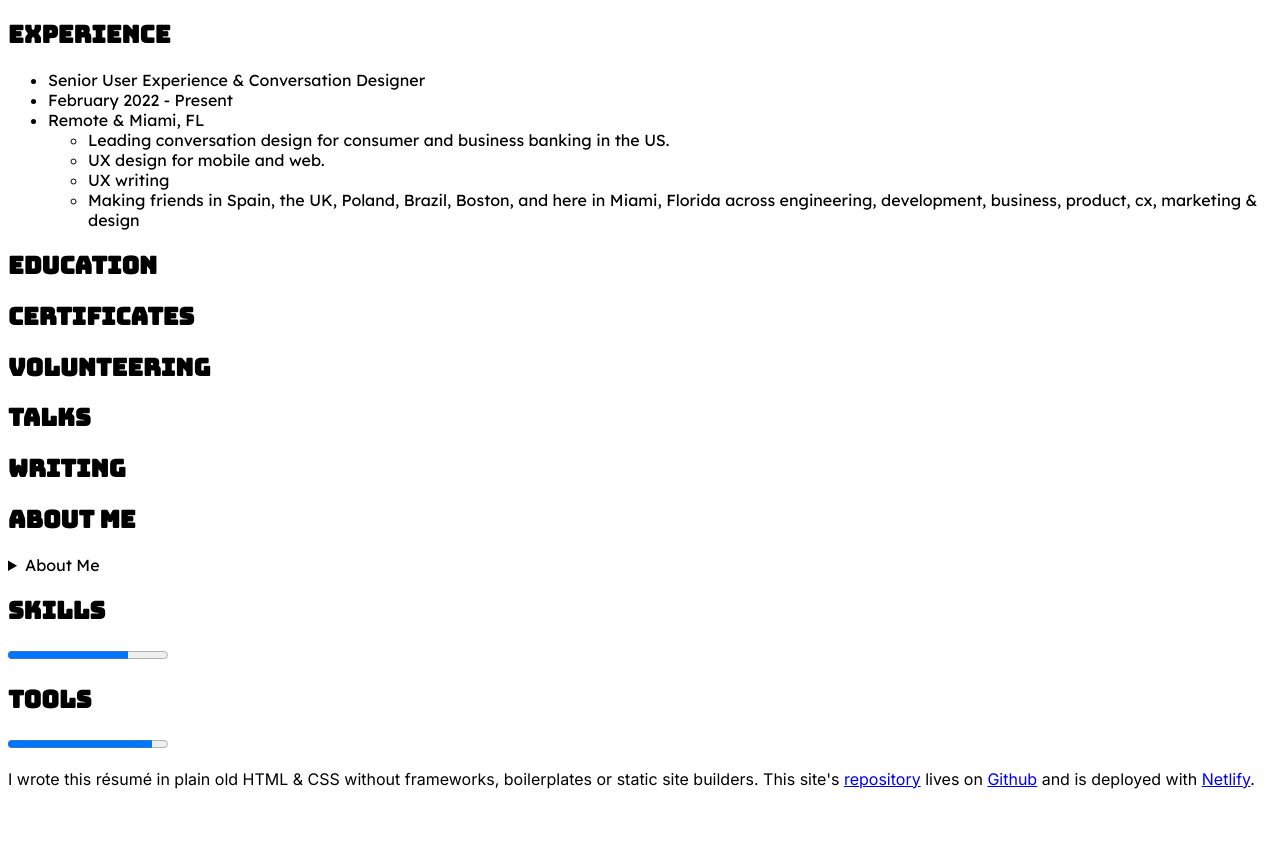
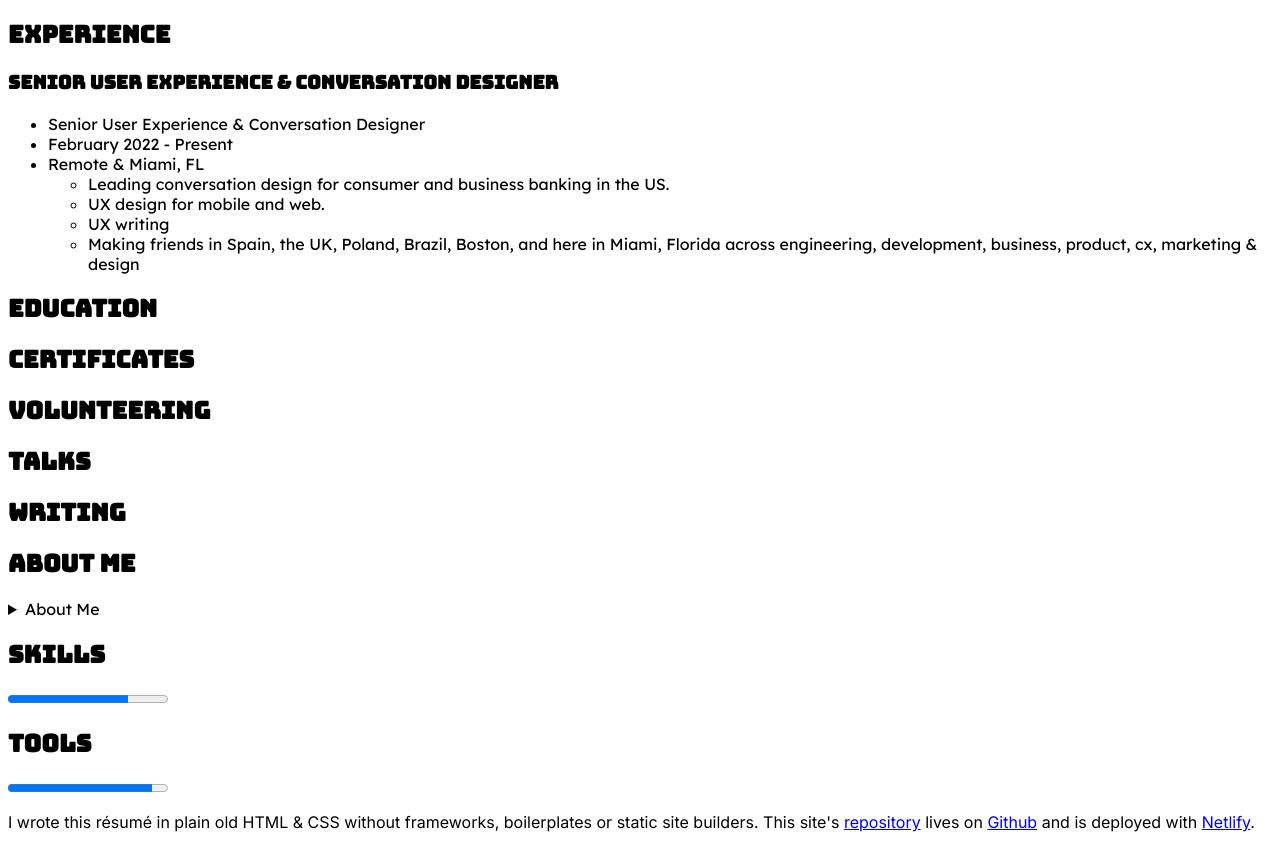
Before and after one commit to jas0nmjames/resume, a plain HTML site: page index.html in a window 1280 px wide. Shown: the part 67-915 px from the top of the page. Before the commit the page ends 872 px from the top, so only its background shows below. Drawn offline with Linux system fonts and the light colour scheme; a web font is replaced by a local one.

Commit message:
Update index.html

```diff
--- a/index.html
+++ b/index.html
@@ -44,6 +44,9 @@
     <main>
       <section>
         <h2 contenteditable="true">Experience</h2>
+
+        <h3 class="position">Senior User Experience & Conversation Designer</h3>
+
         <ul>
           <li>Senior User Experience & Conversation Designer</li>
           <li>February 2022 - Present</li>
```
